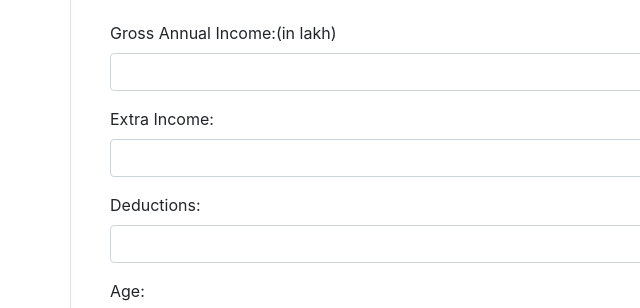
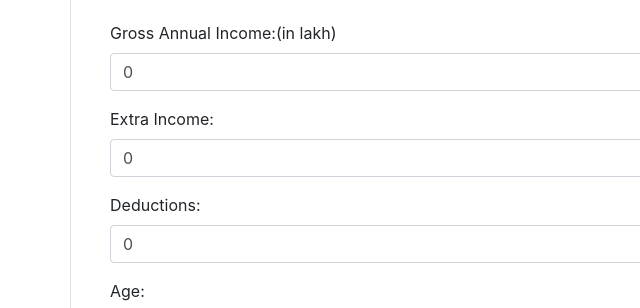
Before and after one commit to Dhatripathak/calci, a plain HTML site: page index.html in a window 1280 px wide. Shown: the part 220-528 px from the top of the page, 0-640 px from the left. Drawn offline with nearby package versions, Linux system fonts and the light colour scheme.

Commit message:
add 0 to all blocks initially

```diff
--- a/index.html
+++ b/index.html
@@ -25,17 +25,17 @@
         <form id="taxForm">
             <div class="form-group">
                 <label for="income">Gross Annual Income:(in lakh)</label>
-                <input type="number" id="income" name="income" class="form-control" required>
+                <input type="number" id="income" name="income" class="form-control"  value="0" required>
                 <span class="error-icon"></span>
             </div>
             <div class="form-group">
                 <label for="extraIncome">Extra Income:</label>
-                <input type="number" id="extraIncome" name="extraIncome" class="form-control">
+                <input type="number" id="extraIncome" name="extraIncome" class="form-control" value="0">
                 <span class="error-icon"></span>
             </div>
             <div class="form-group">
                 <label for="deductions">Deductions:</label>
-                <input type="number" id="deductions" name="deductions" class="form-control">
+                <input type="number" id="deductions" name="deductions" class="form-control" value="0">
                 <span class="error-icon"></span>
             </div>
             <div class="form-group">
```
